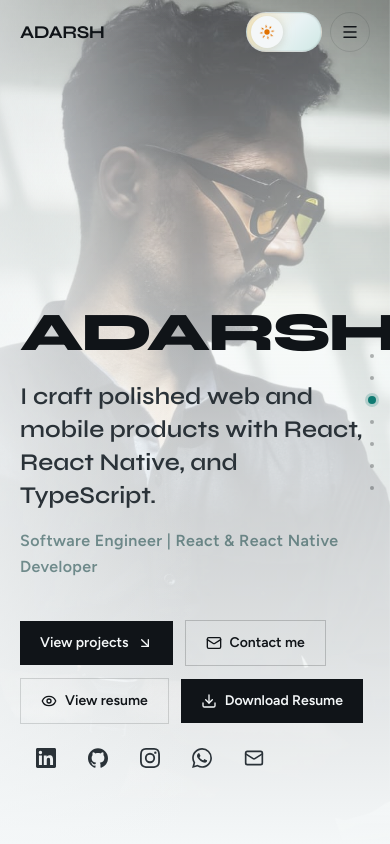
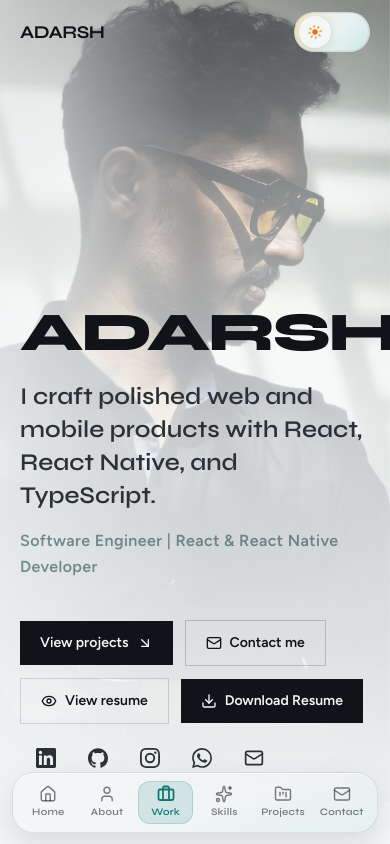
Before and after one commit to AdarshPuthuparambil/Adarsh-portfolio, a React (Vite) app: page / in a window 390 px wide. Shown: the top 844 px of the page. Built offline with nearby package versions, Linux system fonts and the light colour scheme.

Commit message:
Add Bottom Navigation component for improved mobile navigation and update styles in App and CSS files

```diff
--- a/index.html
+++ b/index.html
@@ -9,7 +9,7 @@
     <link rel="icon" type="image/svg+xml" href="/favicon.svg" />
     <link rel="apple-touch-icon" href="/apple-touch-icon.png" />
     <link rel="manifest" href="/site.webmanifest" />
-    <meta name="viewport" content="width=device-width, initial-scale=1.0" />
+    <meta name="viewport" content="width=device-width, initial-scale=1.0, viewport-fit=cover" />
     <meta name="application-name" content="Adarsh P A" />
     <meta property="og:site_name" content="Adarsh P A" />
     <meta
--- a/src/App.tsx
+++ b/src/App.tsx
@@ -1,4 +1,5 @@
 import { About } from './components/About'
+import { BottomNav } from './components/BottomNav'
 import { ClickBurst } from './components/ClickBurst'
 import { Contact } from './components/Contact'
 import { Education } from './components/Education'
@@ -14,8 +15,9 @@ import { ThemeProvider } from './hooks/useTheme'
 function App() {
   return (
     <ThemeProvider>
-      <div className="min-h-svh bg-paper text-ink transition-colors duration-300 dark:bg-night dark:text-mist">
+      <div className="min-h-svh bg-paper pb-[calc(5.25rem+env(safe-area-inset-bottom))] text-ink transition-colors duration-300 md:pb-0 dark:bg-night dark:text-mist">
         <Navbar />
+        <BottomNav />
         <PageProgress />
         <ClickBurst />
         <main>
--- /dev/null
+++ b/src/components/BottomNav.tsx
@@ -0,0 +1,102 @@
+import { useEffect, useState } from 'react'
+import {
+  Briefcase,
+  FolderKanban,
+  Home,
+  Mail,
+  Sparkles,
+  User,
+} from 'lucide-react'
+
+const items = [
+  { id: 'top', href: '#top', label: 'Home', icon: Home },
+  { id: 'about', href: '#about', label: 'About', icon: User },
+  { id: 'experience', href: '#experience', label: 'Work', icon: Briefcase },
+  { id: 'skills', href: '#skills', label: 'Skills', icon: Sparkles },
+  { id: 'projects', href: '#projects', label: 'Projects', icon: FolderKanban },
+  { id: 'contact', href: '#contact', label: 'Contact', icon: Mail },
+] as const
+
+function sectionIdAtOffset(ids: readonly string[], offset: number) {
+  let current = ids[0]
+  let closestTop = -Infinity
+
+  for (const id of ids) {
+    const el = document.getElementById(id)
+    if (!el) continue
+    const top = el.getBoundingClientRect().top
+    if (top <= offset && top >= closestTop) {
+      closestTop = top
+      current = id
+    }
+  }
+
+  return current
+}
+
+export function BottomNav() {
+  const [activeId, setActiveId] = useState('top')
+
+  useEffect(() => {
+    const onScroll = () => {
+      const offset = window.innerHeight * 0.38
+      setActiveId(sectionIdAtOffset(
+        items.map((item) => item.id),
+        offset,
+      ))
+    }
+
+    onScroll()
+    window.addEventListener('scroll', onScroll, { passive: true })
+    window.addEventListener('resize', onScroll)
+    return () => {
+      window.removeEventListener('scroll', onScroll)
+      window.removeEventListener('resize', onScroll)
+    }
+  }, [])
+
+  return (
+    <nav
+      aria-label="Primary"
+      className="pointer-events-none fixed inset-x-0 bottom-0 z-50 md:hidden"
+    >
+      <div className="pointer-events-auto mx-3 mb-[max(0.7rem,env(safe-area-inset-bottom))]">
+        <div className="bottom-nav relative flex items-stretch overflow-hidden rounded-[1.35rem] px-1.5 py-1.5">
+          {items.map((item) => {
+            const Icon = item.icon
+            const isActive = item.id === activeId
+
+            return (
+              <a
+                key={item.id}
+                href={item.href}
+                onClick={() => setActiveId(item.id)}
+                aria-current={isActive ? 'page' : undefined}
+                className={`relative flex min-w-0 flex-1 flex-col items-center justify-center gap-0.5 rounded-xl px-1 py-1.5 transition-colors duration-200 ${
+                  isActive
+                    ? 'text-accent dark:text-accent-bright'
+                    : 'text-ink/55 dark:text-mist/50'
+                }`}
+              >
+                {isActive && (
+                  <span
+                    aria-hidden
+                    className="bottom-nav-active absolute inset-y-0.5 inset-x-0.5 rounded-xl"
+                  />
+                )}
+                <Icon
+                  size={18}
+                  strokeWidth={isActive ? 2.4 : 1.9}
+                  className="relative z-10"
+                />
+                <span className="relative z-10 max-w-full truncate font-display text-[10px] font-semibold tracking-wide">
+                  {item.label}
+                </span>
+              </a>
+            )
+          })}
+        </div>
+      </div>
+    </nav>
+  )
+}
--- a/src/components/Navbar.tsx
+++ b/src/components/Navbar.tsx
@@ -1,15 +1,10 @@
-import { useEffect, useState, type CSSProperties } from 'react'
-import { Menu, X } from 'lucide-react'
+import { useEffect, useState } from 'react'
 import { navLinks, profile } from '../data/profile'
 import { useTheme } from '../hooks/useTheme'
 import { ThemeToggle } from './ThemeToggle'
 
-const MENU_EXIT_MS = 320
-
 export function Navbar() {
   const { theme } = useTheme()
-  const [open, setOpen] = useState(false)
-  const [menuMounted, setMenuMounted] = useState(false)
   const [scrolled, setScrolled] = useState(false)
 
   useEffect(() => {
@@ -19,38 +14,13 @@ export function Navbar() {
     return () => window.removeEventListener('scroll', onScroll)
   }, [])
 
-  useEffect(() => {
-    if (open || !menuMounted) return
-
-    const timeoutId = window.setTimeout(() => setMenuMounted(false), MENU_EXIT_MS)
-    return () => window.clearTimeout(timeoutId)
-  }, [open, menuMounted])
-
-  useEffect(() => {
-    document.body.style.overflow = menuMounted ? 'hidden' : ''
-    return () => {
-      document.body.style.overflow = ''
-    }
-  }, [menuMounted])
-
-  const closeMenu = () => setOpen(false)
-  const toggleMenu = () => {
-    if (open) {
-      setOpen(false)
-      return
-    }
-    setMenuMounted(true)
-    setOpen(true)
-  }
-
-  const menuActive = open || menuMounted
-  const overHero = !scrolled && !menuActive
+  const overHero = !scrolled
   const onDarkHero = overHero && theme === 'dark'
 
   return (
     <header
       className={`fixed inset-x-0 top-0 z-50 transition-all duration-300 ${
-        scrolled || menuActive
+        scrolled
           ? 'border-b border-ink/10 bg-paper/85 backdrop-blur-md dark:border-mist/10 dark:bg-night/85'
           : 'bg-transparent'
       }`}
@@ -63,7 +33,6 @@ export function Navbar() {
               ? 'text-mist hover:text-accent-bright'
               : 'text-ink hover:text-accent dark:text-mist dark:hover:text-accent-bright'
           }`}
-          onClick={closeMenu}
         >
           {profile.brand}
         </a>
@@ -85,50 +54,10 @@ export function Navbar() {
           <ThemeToggle onDarkSurface={onDarkHero} />
         </nav>
 
-        <div className="flex items-center gap-2 md:hidden">
+        <div className="md:hidden">
           <ThemeToggle onDarkSurface={onDarkHero} />
-          <button
-            type="button"
-            onClick={toggleMenu}
-            aria-expanded={open}
-            aria-controls="mobile-nav"
-            aria-label={open ? 'Close menu' : 'Open menu'}
-            className={`inline-flex h-10 w-10 items-center justify-center rounded-full border ${
-              onDarkHero
-                ? 'border-mist/30 text-mist'
-                : 'border-ink/10 text-ink dark:border-mist/15 dark:text-mist'
-            }`}
-          >
-            {open ? <X size={18} /> : <Menu size={18} />}
-          </button>
         </div>
       </div>
-
-      {menuMounted && (
-        <div
-          id="mobile-nav"
-          className={`mobile-nav-panel md:hidden ${open ? 'is-open' : 'is-closing'}`}
-        >
-          <div className="mobile-nav-liquid" aria-hidden="true">
-            <span className="mobile-nav-blob mobile-nav-blob-a" />
-            <span className="mobile-nav-blob mobile-nav-blob-b" />
-            <span className="mobile-nav-blob mobile-nav-blob-c" />
-          </div>
-          <nav className="relative z-10 flex flex-col gap-1 px-5 py-6">
-            {navLinks.map((link, index) => (
-              <a
-                key={link.href}
-                href={link.href}
-                onClick={closeMenu}
-                style={{ '--nav-i': index } as CSSProperties}
-                className="mobile-nav-link font-display text-2xl font-semibold text-ink dark:text-mist"
-              >
-                {link.label}
-              </a>
-            ))}
-          </nav>
-        </div>
-      )}
     </header>
   )
 }
--- a/src/components/PageProgress.tsx
+++ b/src/components/PageProgress.tsx
@@ -4,8 +4,8 @@ const sections = [
   { id: 'top', label: '01', name: 'Home' },
   { id: 'about', label: '02', name: 'About' },
   { id: 'experience', label: '03', name: 'Experience' },
-  { id: 'projects', label: '04', name: 'Projects' },
-  { id: 'skills', label: '05', name: 'Skills' },
+  { id: 'skills', label: '04', name: 'Skills' },
+  { id: 'projects', label: '05', name: 'Projects' },
   { id: 'education', label: '06', name: 'Education' },
   { id: 'contact', label: '07', name: 'Contact' },
 ]
@@ -227,11 +227,14 @@ export function PageProgress() {
 
       const offset = window.innerHeight * 0.35
       let current = sections[0].id
+      let closestTop = -Infinity
 
       for (const section of sections) {
         const el = document.getElementById(section.id)
         if (!el) continue
-        if (el.getBoundingClientRect().top <= offset) {
+        const top = el.getBoundingClientRect().top
+        if (top <= offset && top >= closestTop) {
+          closestTop = top
           current = section.id
         }
       }
@@ -254,7 +257,7 @@ export function PageProgress() {
   return (
     <aside
       aria-label="Page position"
-      className="pointer-events-none fixed top-1/2 right-3 z-50  -translate-y-1/2 right-0 sm:right-5 md:block"
+      className="pointer-events-none fixed top-1/2 right-3 z-50 hidden -translate-y-1/2 sm:right-5 md:block"
     >
       <div className="pointer-events-auto flex items-center gap-3">
         <div className="hidden sm:flex flex-col items-end gap-1">
--- a/src/data/profile.ts
+++ b/src/data/profile.ts
@@ -180,8 +180,8 @@ export const certifications = [
 export const navLinks = [
   { href: '#about', label: 'About' },
   { href: '#experience', label: 'Experience' },
+  { href: '#skills', label: 'Skills' },
   { href: '#projects', label: 'Projects' },
-  { href: '#skills', label: 'Skills' },
   { href: '#contact', label: 'Contact' },
 ]
 
--- a/src/index.css
+++ b/src/index.css
@@ -263,183 +263,45 @@
   animation: click-particle 0.55s cubic-bezier(0.16, 1, 0.3, 1) forwards;
 }
 
-/* Mobile nav — liquid glass panel */
-.mobile-nav-panel {
-  position: relative;
-  overflow: hidden;
-  border-top: 1px solid color-mix(in oklab, var(--color-ink) 10%, transparent);
+/* Mobile bottom nav — liquid glass bar */
+.bottom-nav {
+  border: 1px solid color-mix(in oklab, var(--color-ink) 10%, transparent);
   background:
     linear-gradient(
       165deg,
-      color-mix(in oklab, var(--color-paper) 55%, transparent),
-      color-mix(in oklab, var(--color-paper) 28%, transparent) 55%,
-      color-mix(in oklab, var(--color-accent-muted) 18%, transparent)
+      color-mix(in oklab, var(--color-paper) 72%, transparent),
+      color-mix(in oklab, var(--color-paper) 42%, transparent) 55%,
+      color-mix(in oklab, var(--color-accent-muted) 22%, transparent)
     );
   backdrop-filter: blur(22px) saturate(1.35);
   -webkit-backdrop-filter: blur(22px) saturate(1.35);
   box-shadow:
-    inset 0 1px 0 color-mix(in oklab, white 45%, transparent),
-    0 18px 40px color-mix(in oklab, var(--color-ink) 8%, transparent);
-  transform-origin: top center;
-  will-change: transform, opacity, filter;
+    inset 0 1px 0 color-mix(in oklab, white 50%, transparent),
+    0 12px 32px color-mix(in oklab, var(--color-ink) 12%, transparent);
 }
 
-.dark .mobile-nav-panel {
-  border-top-color: color-mix(in oklab, var(--color-mist) 12%, transparent);
+.dark .bottom-nav {
+  border-color: color-mix(in oklab, var(--color-mist) 12%, transparent);
   background:
     linear-gradient(
       165deg,
-      color-mix(in oklab, var(--color-night-elevated) 52%, transparent),
-      color-mix(in oklab, var(--color-night) 30%, transparent) 55%,
-      color-mix(in oklab, var(--color-accent) 16%, transparent)
+      color-mix(in oklab, var(--color-night-elevated) 68%, transparent),
+      color-mix(in oklab, var(--color-night) 42%, transparent) 55%,
+      color-mix(in oklab, var(--color-accent) 18%, transparent)
     );
   box-shadow:
     inset 0 1px 0 color-mix(in oklab, var(--color-mist) 10%, transparent),
-    0 18px 40px color-mix(in oklab, black 35%, transparent);
+    0 12px 32px color-mix(in oklab, black 40%, transparent);
 }
 
-.mobile-nav-panel.is-open {
-  animation: mobile-nav-in 0.38s cubic-bezier(0.22, 1, 0.36, 1) both;
+.bottom-nav-active {
+  background: color-mix(in oklab, var(--color-accent) 14%, transparent);
+  box-shadow: inset 0 0 0 1px color-mix(in oklab, var(--color-accent) 18%, transparent);
 }
 
-.mobile-nav-panel.is-closing {
-  animation: mobile-nav-out 0.3s cubic-bezier(0.4, 0, 0.2, 1) both;
-  pointer-events: none;
-}
-
-.mobile-nav-liquid {
-  pointer-events: none;
-  position: absolute;
-  inset: -40% -20%;
-  overflow: hidden;
-}
-
-.mobile-nav-blob {
-  position: absolute;
-  border-radius: 60% 40% 55% 45% / 45% 55% 40% 60%;
-  filter: blur(28px);
-  opacity: 0.55;
-  mix-blend-mode: soft-light;
-}
-
-.mobile-nav-blob-a {
-  top: -10%;
-  left: -5%;
-  width: 58%;
-  height: 70%;
-  background: color-mix(in oklab, var(--color-accent-muted) 70%, transparent);
-  animation: mobile-nav-blob 9s ease-in-out infinite;
-}
-
-.mobile-nav-blob-b {
-  top: 20%;
-  right: -15%;
-  width: 52%;
-  height: 65%;
-  background: color-mix(in oklab, var(--color-accent) 35%, transparent);
-  animation: mobile-nav-blob 11s ease-in-out -3s infinite reverse;
-}
-
-.mobile-nav-blob-c {
-  bottom: -25%;
-  left: 25%;
-  width: 48%;
-  height: 55%;
-  background: color-mix(in oklab, white 40%, transparent);
-  animation: mobile-nav-blob 13s ease-in-out -6s infinite;
-}
-
-.dark .mobile-nav-blob-a {
-  background: color-mix(in oklab, var(--color-accent) 40%, transparent);
-}
-
-.dark .mobile-nav-blob-b {
-  background: color-mix(in oklab, var(--color-accent-bright) 28%, transparent);
-}
-
-.dark .mobile-nav-blob-c {
-  background: color-mix(in oklab, var(--color-mist) 12%, transparent);
-}
-
-.mobile-nav-link {
-  display: block;
-  padding-block: 0.35rem;
-  opacity: 0;
-  transform: translateY(12px);
-}
-
-.mobile-nav-panel.is-open .mobile-nav-link {
-  animation: mobile-nav-link-in 0.42s cubic-bezier(0.22, 1, 0.36, 1) both;
-  animation-delay: calc(70ms + (var(--nav-i, 0) * 55ms));
-}
-
-.mobile-nav-panel.is-closing .mobile-nav-link {
-  animation: mobile-nav-link-out 0.22s ease both;
-  animation-delay: calc((var(--nav-i, 0) * 30ms));
-}
-
-@keyframes mobile-nav-in {
-  from {
-    opacity: 0;
-    transform: translateY(-12px) scaleY(0.92);
-    filter: blur(8px);
-  }
-  to {
-    opacity: 1;
-    transform: translateY(0) scaleY(1);
-    filter: blur(0);
-  }
-}
-
-@keyframes mobile-nav-out {
-  from {
-    opacity: 1;
-    transform: translateY(0) scaleY(1);
-    filter: blur(0);
-  }
-  to {
-    opacity: 0;
-    transform: translateY(-10px) scaleY(0.94);
-    filter: blur(6px);
-  }
-}
-
-@keyframes mobile-nav-link-in {
-  from {
-    opacity: 0;
-    transform: translateY(12px);
-  }
-  to {
-    opacity: 1;
-    transform: translateY(0);
-  }
-}
-
-@keyframes mobile-nav-link-out {
-  from {
-    opacity: 1;
-    transform: translateY(0);
-  }
-  to {
-    opacity: 0;
-    transform: translateY(-6px);
-  }
-}
-
-@keyframes mobile-nav-blob {
-  0%,
-  100% {
-    transform: translate(0, 0) scale(1) rotate(0deg);
-    border-radius: 60% 40% 55% 45% / 45% 55% 40% 60%;
-  }
-  33% {
-    transform: translate(6%, 4%) scale(1.08) rotate(8deg);
-    border-radius: 45% 55% 40% 60% / 55% 40% 60% 45%;
-  }
-  66% {
-    transform: translate(-4%, 7%) scale(0.94) rotate(-6deg);
-    border-radius: 55% 45% 60% 40% / 40% 60% 45% 55%;
-  }
+.dark .bottom-nav-active {
+  background: color-mix(in oklab, var(--color-accent-bright) 16%, transparent);
+  box-shadow: inset 0 0 0 1px color-mix(in oklab, var(--color-accent-bright) 20%, transparent);
 }
 
 @media (prefers-reduced-motion: reduce) {
@@ -465,18 +327,7 @@
   .dark .theme-toggle,
   .click-ring,
   .click-ring-delay,
-  .click-particle,
-  .mobile-nav-panel.is-open,
-  .mobile-nav-panel.is-closing,
-  .mobile-nav-panel.is-open .mobile-nav-link,
-  .mobile-nav-panel.is-closing .mobile-nav-link,
-  .mobile-nav-blob {
+  .click-particle {
     animation: none;
   }
-
-  .mobile-nav-panel.is-open .mobile-nav-link,
-  .mobile-nav-link {
-    opacity: 1;
-    transform: none;
-  }
 }
```
